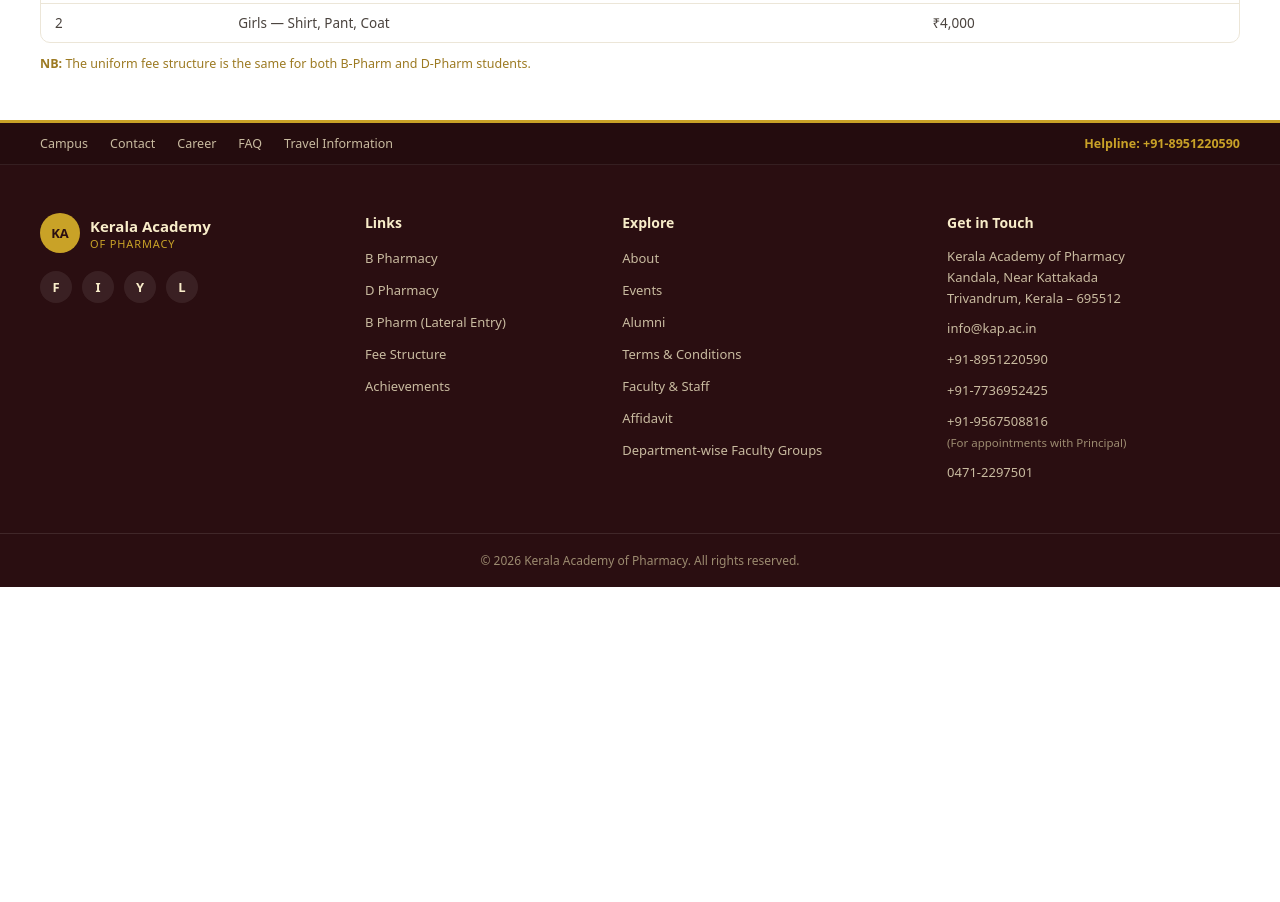
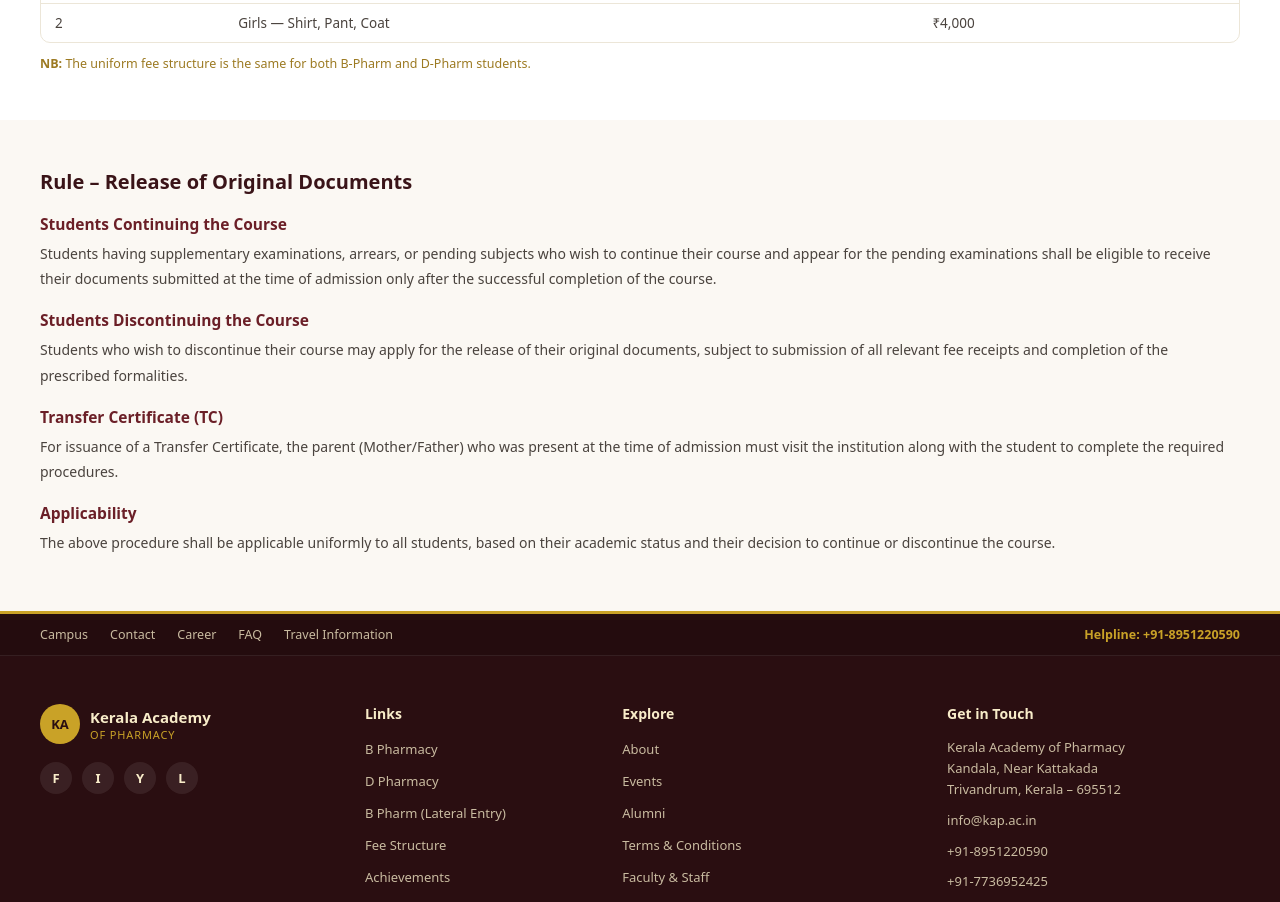
Before and after one commit to Dinoy77/kerala-academy-pharmacy, a React (Vite) app: page /information-center in a window 1280 px wide. Shown: the part 1980-2882 px from the top of the page. Before the commit the page ends 2567 px from the top, so only its background shows below. Built offline with nearby package versions, Linux system fonts and the light colour scheme.

Commit message:
added contents in information center

```diff
--- a/src/components/InformationCenter.jsx
+++ b/src/components/InformationCenter.jsx
@@ -21,7 +21,7 @@
   { title: "D-Pharm Results", href: "#dpharm-results" },
   { title: "Other Fees Collected by College", href: "#other-fee-structure" },
   { title: "Events", href: "/events", isRoute: true },
-  { title: "Procedure for Releasing Original Documents", href: "/documents/PROCEDURE_FOR_RELEASING_ORIGINAL_DOCUMENTS.pdf", external: true },
+  { title: "Procedure for Releasing Original Documents", href: "#release-of-documents" },
   { title: "Procedure for Collecting Transfer Certificate (TC)", href: "/documents/PROCEDURE_FOR_COLLECTING_TRANSFER_CERTIFICATE.pdf", external: true },
   { title: "Uniform Details", href: "#uniform-fee-structure" },
   { title: "College Transportation Details", href: "#transportation-details" },
@@ -157,6 +157,42 @@
           <strong>NB:</strong> The uniform fee structure is the same for both B-Pharm and D-Pharm students.
         </p>
       </section>
+
+      {/* Release of Original Documents */}
+      <section id="release-of-documents" style={styles.tableSectionShaded}>
+        <h2 style={styles.tableHeading}>Rule – Release of Original Documents</h2>
+
+        <h3 style={styles.subHeading}>Students Continuing the Course</h3>
+        <p style={styles.paragraph}>
+          Students having supplementary examinations, arrears, or pending
+          subjects who wish to continue their course and appear for the
+          pending examinations shall be eligible to receive their documents
+          submitted at the time of admission only after the successful
+          completion of the course.
+        </p>
+
+        <h3 style={styles.subHeading}>Students Discontinuing the Course</h3>
+        <p style={styles.paragraph}>
+          Students who wish to discontinue their course may apply for the
+          release of their original documents, subject to submission of all
+          relevant fee receipts and completion of the prescribed formalities.
+        </p>
+
+        <h3 style={styles.subHeading}>Transfer Certificate (TC)</h3>
+        <p style={styles.paragraph}>
+          For issuance of a Transfer Certificate, the parent (Mother/Father)
+          who was present at the time of admission must visit the
+          institution along with the student to complete the required
+          procedures.
+        </p>
+
+        <h3 style={styles.subHeading}>Applicability</h3>
+        <p style={styles.paragraph}>
+          The above procedure shall be applicable uniformly to all students,
+          based on their academic status and their decision to continue or
+          discontinue the course.
+        </p>
+      </section>
     </div>
   );
 }
@@ -245,6 +281,14 @@
     padding: isMobile ? "32px 20px" : "48px 40px",
     scrollMarginTop: "80px",
   },
+  subHeading: {
+    fontSize: isMobile ? "14px" : "15.5px",
+    color: "#6b1f27",
+    marginTop: "18px",
+    marginBottom: "6px",
+    fontWeight: 700,
+  },
+
   tableHeading: {
     fontSize: isMobile ? "17px" : "20px",
     color: "#3a1418",
@@ -273,6 +317,12 @@
     borderTop: "1px solid #ece6d8",
     color: "#4a433e",
   },
+  paragraph: {
+    fontSize: isMobile ? "13px" : "14px",
+    lineHeight: 1.8,
+    color: "#4a433e",
+    marginBottom: "8px",
+  },
   note: {
     fontSize: "12.5px",
     color: "#9c7a22",
```
